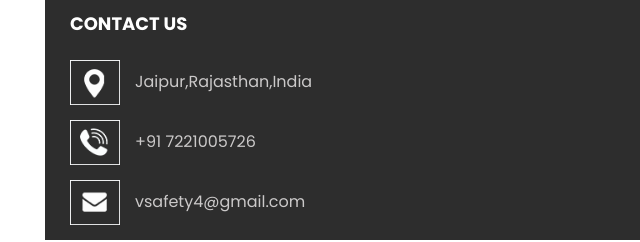
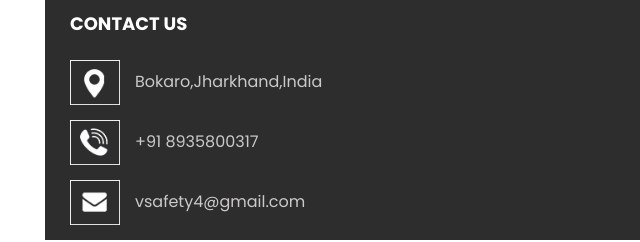
Before and after one commit to rahulkumar-1499/vsafety, a plain HTML site: page portfolio.html in a window 1280 px wide. Shown: the part 1254-1496 px from the top of the page, 0-640 px from the left. Drawn offline with nearby package versions, Linux system fonts and the light colour scheme; a script that the page names is missing.

Commit message:
Update portfolio.html

```diff
--- a/portfolio.html
+++ b/portfolio.html
@@ -176,11 +176,11 @@
             <div class="info_link-box">
               <a href="">
                 <img src="images/location.png" alt="">
-                <span> Jaipur,Rajasthan,India </span>
+                <span> Bokaro,Jharkhand,India </span>
               </a>
               <a href="">
                 <img src="images/call.png" alt="">
-                <span>+91 7221005726</span>
+                <span>+91 8935800317</span>
               </a>
               <a href="">
                 <img src="images/mail.png" alt="">
```
